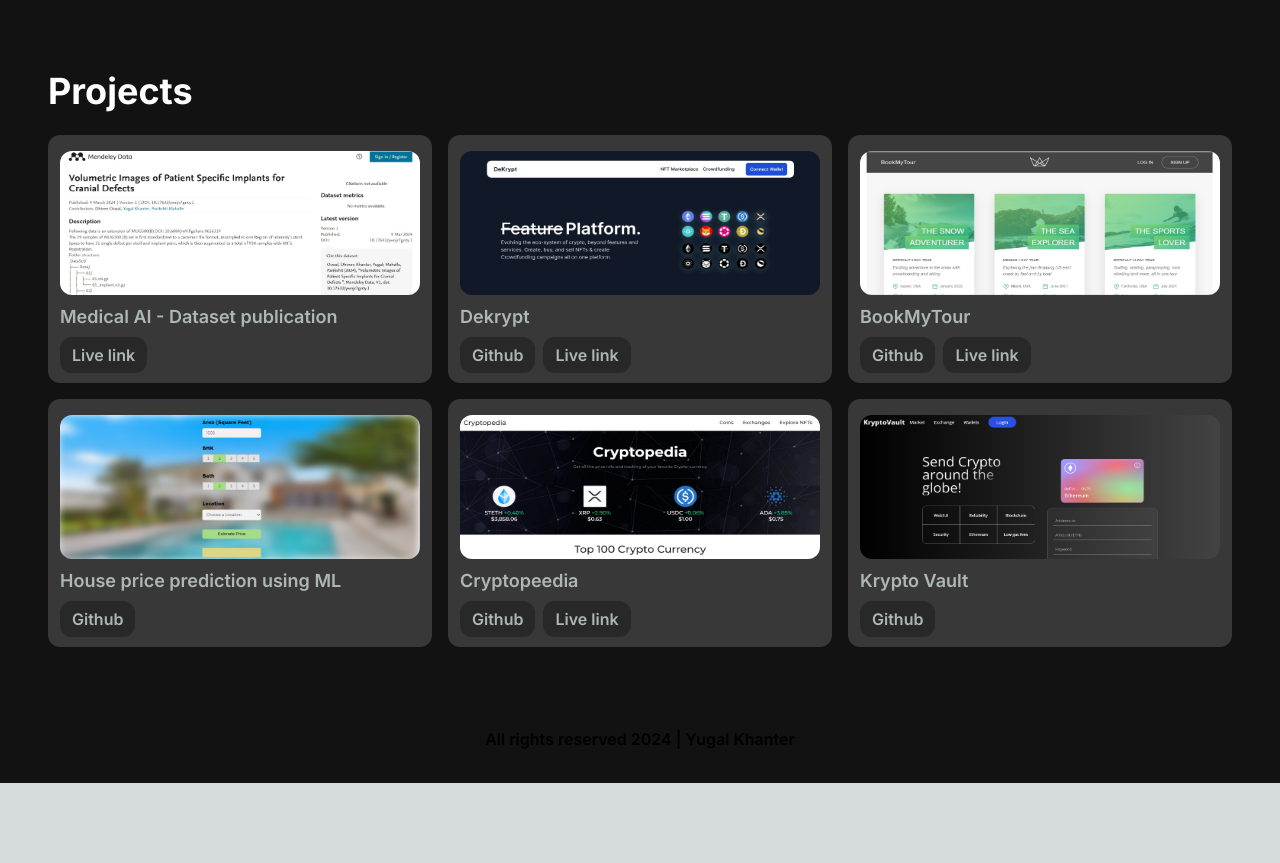
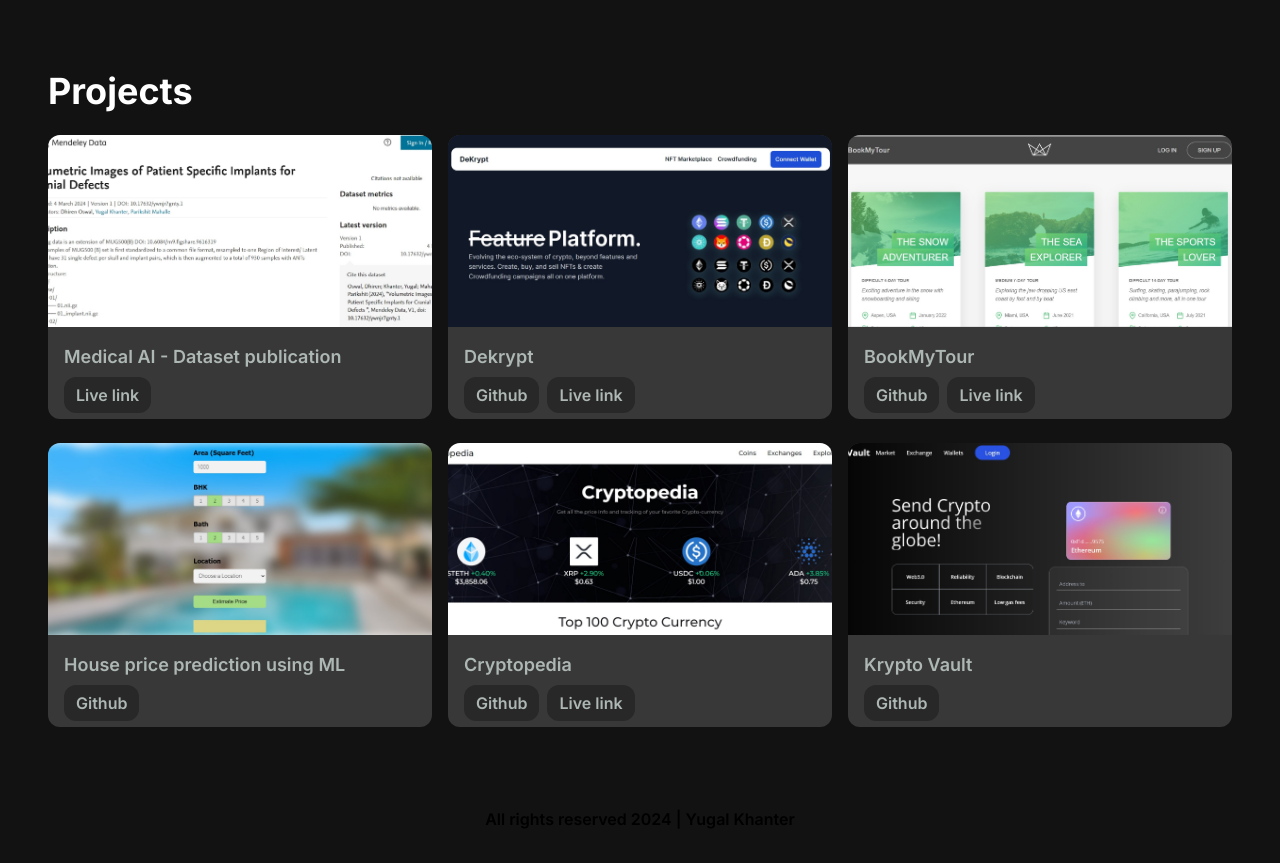
Before and after one commit to yugal82/portfolio-website, a Next.js app: page / in a window 1280 px wide. Shown: the part 1420-2283 px from the top of the page. Before the commit the page ends 2203 px from the top, so only its background shows below. Built offline with nearby package versions, Linux system fonts and the light colour scheme.

Commit message:
project card changes

```diff
--- a/src/app/components/Certifications.jsx
+++ b/src/app/components/Certifications.jsx
@@ -39,8 +39,8 @@ const Certifications = () => {
     return (
         <div className='grid grid-cols-2 md:grid-cols-3 lg:grid-cols-4 gap-4'>
             {
-                certificates.map((certificate) => (
-                    <a href={certificate?.link} target='_blank' rel='noreferrer' className='cursor-pointer hover:scale-105 transition-all duration-200 ease-in-out bg-[#282828] hover:bg-[#383838]  rounded-xl'>
+                certificates.map((certificate, index) => (
+                    <a key={index} href={certificate?.link} target='_blank' rel='noreferrer' className='cursor-pointer hover:scale-105 transition-all duration-200 ease-in-out bg-[#282828] hover:bg-[#383838]  rounded-xl'>
                         <div className='p-2'>
                             <Image className='w-full max-h-48 rounded-xl' src={certificate?.image} width={400} height={0} />
                             <p className='my-2 pl-2 text-base font-semibold'>{certificate?.name}</p>
--- a/src/app/components/ProjectCard.jsx
+++ b/src/app/components/ProjectCard.jsx
@@ -1,11 +1,21 @@
 import Image from 'next/image';
 import React from 'react'
 
-const ProjectCard = ({ project }) => {
+const ProjectCard = ({ project, skills }) => {
+    // console.log(skills);
     return (
-        <div className='cursor-pointer bg-[#383838] py-4 px-3 rounded-xl'>
-            <Image className='w-full h-36 rounded-xl' src={project?.image} width={300} height={0} />
-            <span className='block py-1 text-lg text-[#adb7b3] font-semibold mt-1'>{project?.name}</span>
+        <div className='cursor-pointer bg-[#383838] rounded-xl'>
+            <div className='relative w-full h-48 rounded-t-xl group' style={{ background: `url(${project?.image})`, backgroundPosition: 'center', backgroundSize: "cover", backgroundRepeat: "no-repeat" }}>
+                <div className='absolute w-full h-full top-0 left-0 bg-[#181818] bg-opacity-0 hidden group-hover:flex items-center justify-center group-hover:bg-opacity-80 transition-all duration-300 ease-in-out'>
+                    <div className='px-2 grid grid-cols-3 gap-x-3 gap-y-1'>
+                        {skills?.map((skill, index) => (
+                            <span key={index} className='text-sm text-center text-white font-semibold px-2 py-1 rounded-lg mr-1'>{skill}</span>
+                        ))}
+                    </div>
+                </div>
+            </div>
+            <div className='py-3 px-4'>
+                <span className='block py-1 text-lg text-[#adb7b3] font-semibold'>{project?.name}</span>
                 <div className='text-[#adb7b3] mt-2'>
                     {
                         project?.githubLink && <a href={project?.githubLink}>
@@ -19,6 +29,7 @@ const ProjectCard = ({ project }) => {
                     }
                 </div>
             </div>
+        </div>
     )
 }
 
--- a/src/app/components/Projects.jsx
+++ b/src/app/components/Projects.jsx
@@ -8,36 +8,42 @@ const projectsDetails = [
         image: '/images/projects/dataset.jpg',
         demoLink: 'https://data.mendeley.com/datasets/ywnjr7gnty/1',
         githubLink: '',
+        skills: ['Python', 'ML', 'Deep Learning', 'Computer Vision', 'Image registration', 'Data Preprocessing']
     },
     {
         name: 'Dekrypt',
         image: '/images/projects/dekrypt.jpg',
         demoLink: 'https://dekrypt.vercel.app/',
         githubLink: 'https://github.com/yugal82/BE-Project-Client',
+        skills: ['Javascript', 'Solidity', 'ReactJs', 'NodeJS', 'ExpressJS', 'MongoDB', 'Blockchain', 'Ethereum', 'ethers.js', 'TailwindCSS', 'Smart Contracts', 'Postman']
     },
     {
         name: 'BookMyTour',
         image: '/images/projects/bookmytour.jpg',
         demoLink: 'https://bookmytour.vercel.app/',
         githubLink: 'https://github.com/yugal82/Natuors-MERN',
+        skills: ['NodeJS', 'ExpressJS', 'MongoDB', 'Mongoose', 'REST Api', 'JWT Token', 'Pug', 'Postman']
     },
     {
         name: 'House price prediction using ML',
         image: '/images/projects/house-prediction.jpg',
         demoLink: '',
         githubLink: 'https://github.com/yugal82/Machine-Learning/tree/master/Projects/Project-1',
+        skills: ['Python', 'ML', 'Regression', 'Pandas', 'Matplotlib', 'Scikit-Learn']
     },
     {
-        name: 'Cryptopeedia',
+        name: 'Cryptopedia',
         image: '/images/projects/cryptopedia.jpg',
         demoLink: 'https://cryptopeedia.netlify.app/',
         githubLink: 'https://github.com/yugal82/Crypto-Currency-Tracker',
+        skills: ['Javascript', 'ReactJs', 'Material UI', 'CoinGecko API', 'Axios']
     },
     {
         name: 'Krypto Vault',
         image: '/images/projects/krypto-vault.jpg',
         demoLink: '',
         githubLink: 'https://github.com/yugal82/Blockchain-App',
+        skills: ['Javascript', 'Solidity', 'ReactJs', 'Blockchain', 'Ethereum', 'ethers.js', 'TailwindCSS', 'Smart Contracts']
     }
 ]
 
@@ -47,10 +53,10 @@ const Projects = () => {
             <div>
                 <h2 className='text-white text-4xl font-bold'>Projects</h2>
             </div>
-            <div className='mt-6 grid grid-cols-1 md:grid-cols-3 gap-4'>
+            <div className='mt-6 grid grid-cols-1 sm:grid-cols-2 md:grid-cols-3 gap-x-4 gap-y-6'>
                 {
                     projectsDetails?.map((project, index) => (
-                        <ProjectCard key={index} project={project} />
+                        <ProjectCard key={index} project={project} skills={project.skills} />
                     ))
                 }
             </div>
```
Lines whose indentation alone changed are shown as unchanged.
